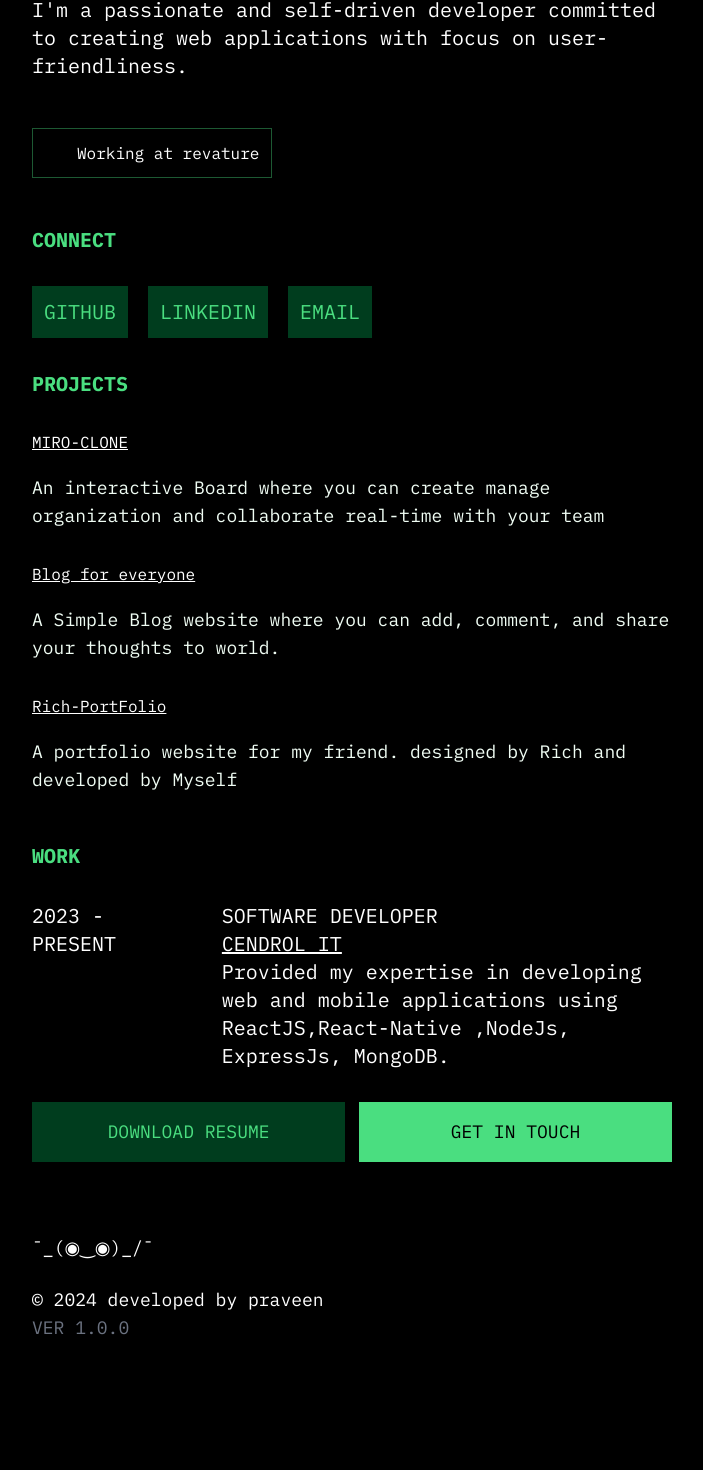
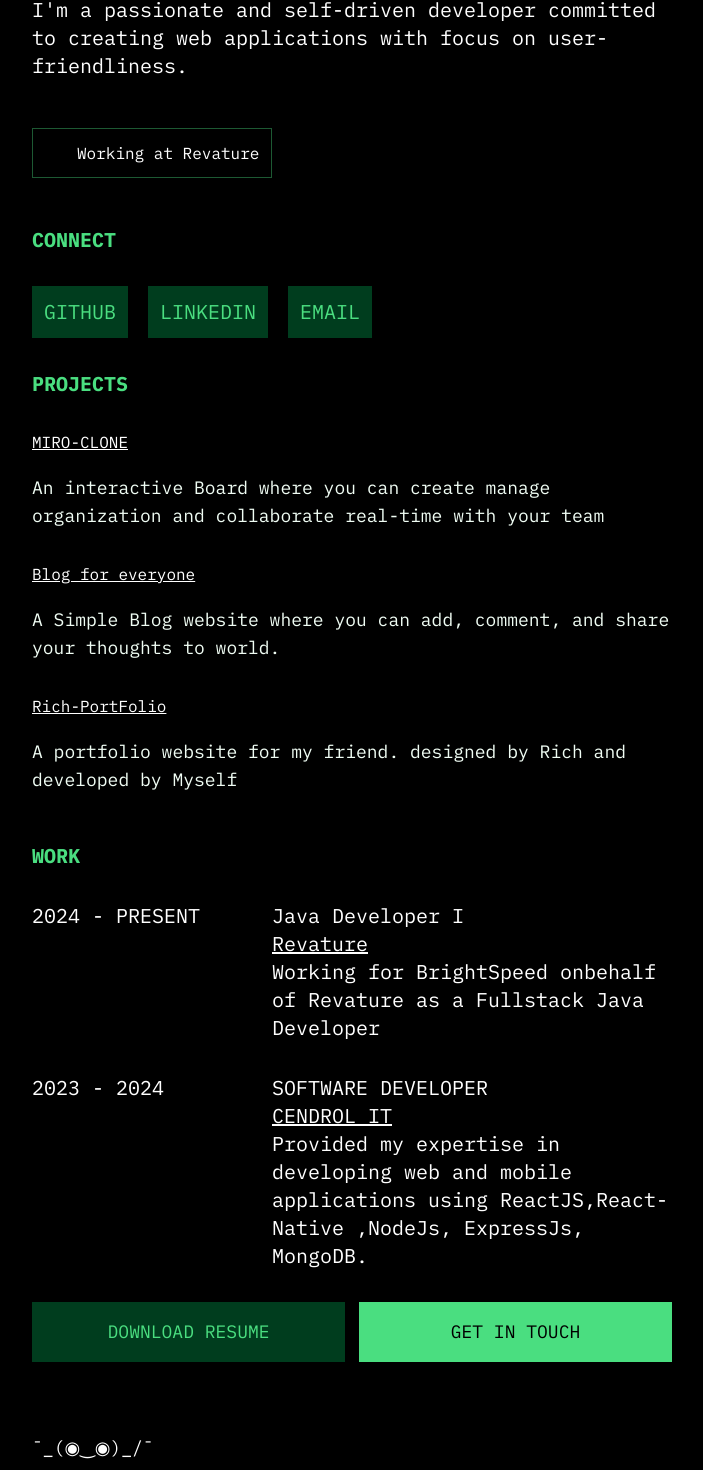
Before and after one commit to PraveenKb777/pravee-portfolio, a Next.js app: page / in a window 1280 px wide. Shown: the part 376-1846 px from the top of the page, without its empty margins (288-991 px from the left). Before the commit the page ends 1766 px from the top, so only its background shows below. Built offline with nearby package versions, Linux system fonts and the light colour scheme.

Commit message:
Updated revature details

```diff
--- a/app/page.tsx
+++ b/app/page.tsx
@@ -60,10 +60,18 @@ const WORK_EXPERIENCE: IWorkDetailsProps[] = [
   {
     company: "CENDROL IT",
     start: "2023",
-    end: "PRESENT",
+    end: "2024",
     desc: "Provided my expertise in developing web and mobile applications using ReactJS,React-Native ,NodeJs, ExpressJs, MongoDB.",
     job: "SOFTWARE DEVELOPER",
   },
+  {
+    company: "Revature",
+    start: "2024",
+    end: "PRESENT",
+    desc: "Working for BrightSpeed onbehalf of Revature as a Fullstack Java Developer",
+    job: "Java Developer I",
+    url: "https://revature.com/?utm_source=in_redirect"
+  }
 ];
 
 export default function Home() {
@@ -105,7 +113,7 @@ export default function Home() {
         ))}
         <div className="h-12" />
         <SubHeading label="WORK" />
-        {WORK_EXPERIENCE.map((e) => (
+        {WORK_EXPERIENCE.reverse().map((e) => (
           <WorkDetails {...e} key={e.company} />
         ))}
         <div className="flex mt-8">
--- a/components/avilable-work.tsx
+++ b/components/avilable-work.tsx
@@ -4,8 +4,8 @@ import RandomLetters from "./random-letters";
 export default function AvailableWork() {
   return (
     <div className="p-3 border-[1px] border-green-400 border-opacity-[.4] my-12 flex items-center max-w-[max-content]">
-      <span className="h-2 w-2 bg-red-400 inline-block mx-3 animate-ping rounded-full" />
-      <RandomLetters text="Working at revature" />
+      <span className="h-2 w-2 bg-yellow-200 inline-block mx-3 animate-ping rounded-full" />
+      <RandomLetters url="https://revature.com/" text="Working at Revature" />
     </div>
   );
 }
--- a/components/footer.tsx
+++ b/components/footer.tsx
@@ -14,7 +14,7 @@ export default function Footer() {
         ))}
       </div>
       &copy; {new Date().getFullYear()} developed by praveen
-      <div className="text-gray-500">VER 1.0.0</div>
+      <div className="text-gray-500">VER 1.0.3</div>
     </footer>
   );
 }
--- a/components/hover-color-change.tsx
+++ b/components/hover-color-change.tsx
@@ -1,11 +1,19 @@
+"use client"
 import React from "react";
 
 interface PHoverColorChange {
   label: string;
+  url?: string
 }
-export default function HoverColorChange({ label }: PHoverColorChange) {
+export default function HoverColorChange({ label, url }: PHoverColorChange) {
+
+
+
   return (
-    <div className="text-white text- hover:text-green-500 cursor-pointer underline hover:decoration-green-500">
+    <div onClick={() => {
+      window.open(url)
+
+    }} className="text-white text- hover:text-green-500 cursor-pointer underline hover:decoration-green-500">
       {label}
     </div>
   );
--- a/components/random-letters.tsx
+++ b/components/random-letters.tsx
@@ -5,9 +5,10 @@ import { useCallback, useEffect, useRef, useState } from "react";
 interface IRandomLetter {
   text: string;
   className?: string;
+  url?: string;
 }
 
-export default function RandomLetters({ text, className }: IRandomLetter) {
+export default function RandomLetters({ text, className, url }: IRandomLetter) {
   const [fText, setFText] = useState<string>("");
   const letters = "ABCDEFGHIJKLMNOPQRSTUVWXYZ";
 
@@ -15,7 +16,7 @@ export default function RandomLetters({ text, className }: IRandomLetter) {
 
   const randomFun = useCallback(() => {
     let iteration = 0;
-    console.log("called");
+
     interval.current = setInterval(() => {
       let newText = text
         .split("")
@@ -41,5 +42,5 @@ export default function RandomLetters({ text, className }: IRandomLetter) {
     randomFun();
   }, [randomFun, text]);
 
-  return <div className={`${className}`}>{fText}</div>;
+  return <div onClick={() => url && window.open(url)} className={`${className}  ${url ? "hover:cursor-pointer" : "hover:cursor-default"}`} >{fText}</div>;
 }
--- a/components/work-details.tsx
+++ b/components/work-details.tsx
@@ -18,13 +18,13 @@ export default function WorkDetails({
   url,
 }: IWorkDetailsProps) {
   return (
-    <div className="text-xl flex justify-start mt-8 w-full">
-      <div className="mr-12 w-[450px] ">
+    <div className="text-xl flex justify-start mt-8 w-full ">
+      <div className="mr-12 w-[400px] ">
         {start} - {end}
       </div>
-      <div className="">
+      <div className="max-w-[400px]">
         <h2>{job}</h2>
-        <HoverColorChange label={company} />
+        <HoverColorChange label={company} url={url} />
         <p>{desc}</p>
       </div>
     </div>
--- a/package.json
+++ b/package.json
@@ -1,6 +1,6 @@
 {
   "name": "praveen-portfolio",
-  "version": "0.1.0",
+  "version": "1.0.3",
   "private": true,
   "scripts": {
     "dev": "next dev",
```
Also changed, not shown: components/header.tsx (+7 -10 lines).
